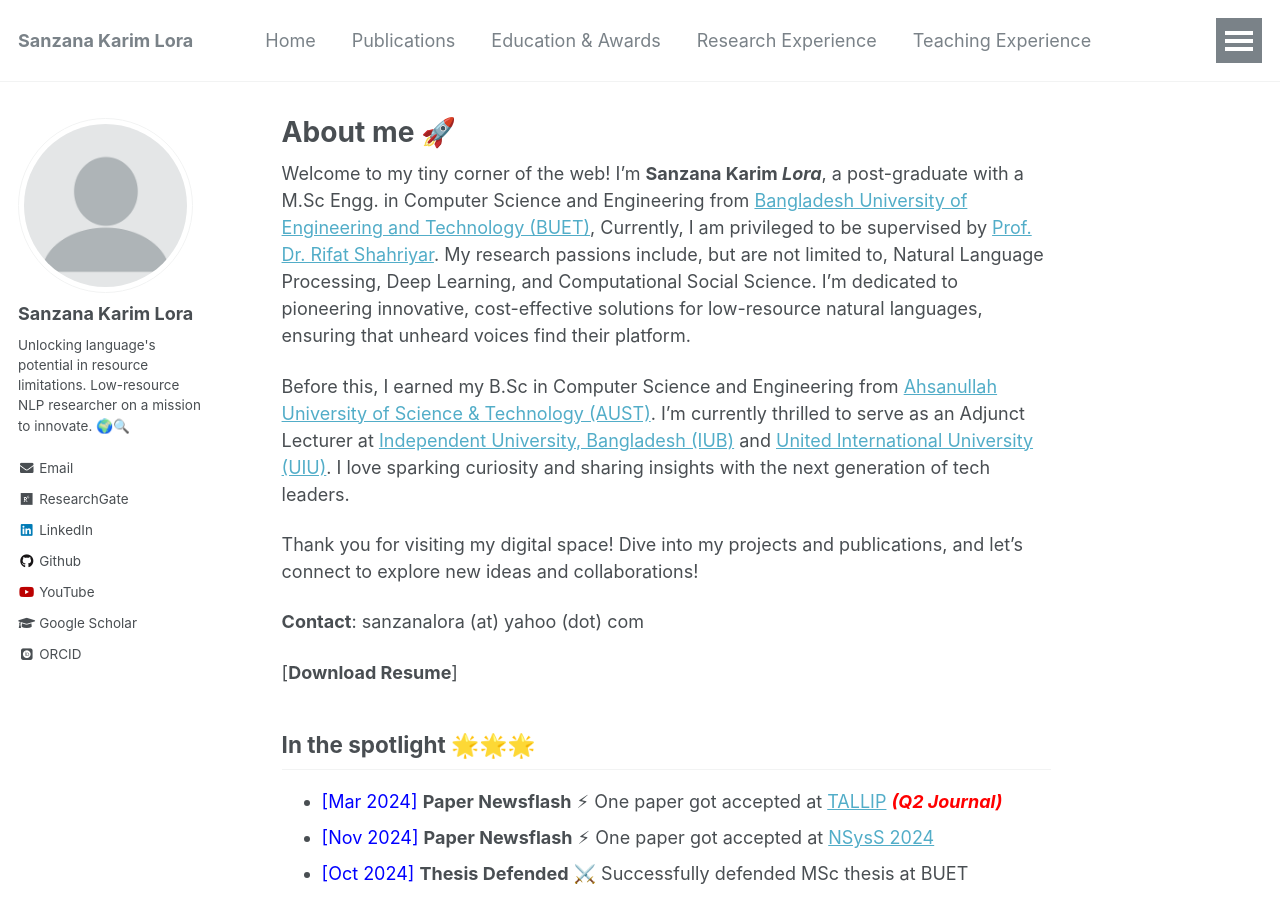
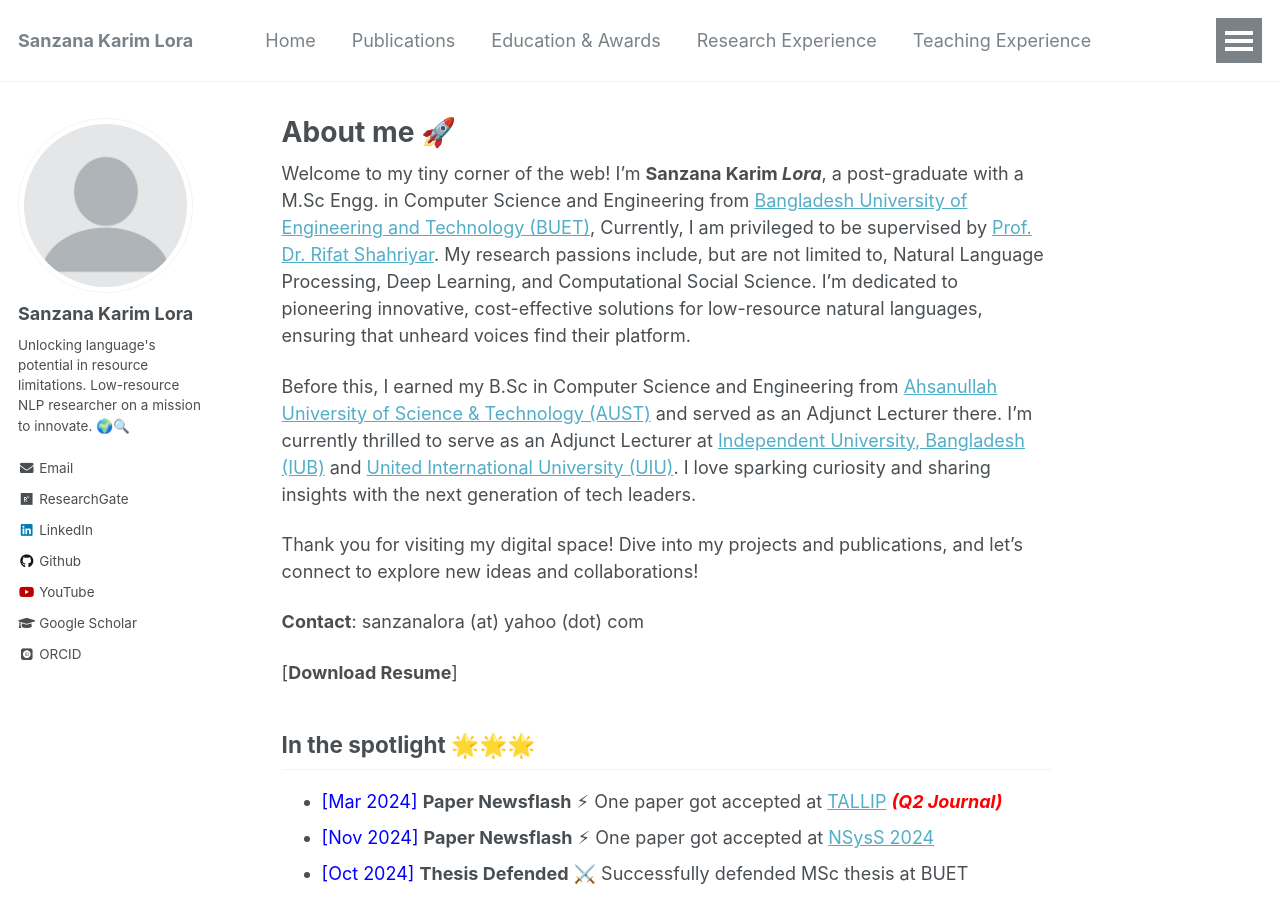
Before and after one commit to sanzanalora/sanzanalora.github.io, a Jekyll site: the page built from _pages/about.md, in a window 1280 px wide and 900 px high. Built offline with Jekyll 4.4.1, drawn with Linux system fonts in a browser that asks for light colours; some web fonts are replaced.

Commit message:
Update about.md

```diff
--- a/_pages/about.md
+++ b/_pages/about.md
@@ -9,7 +9,7 @@ redirect_from:
 ---
 Welcome to my tiny corner of the web! I'm **Sanzana Karim *Lora***, a post-graduate with a M.Sc Engg. in Computer Science and Engineering from [Bangladesh University of Engineering and Technology (BUET)](https://cse.buet.ac.bd/), Currently, I am privileged to be supervised by  [Prof. Dr. Rifat Shahriyar](https://cse.buet.ac.bd/faculty/faculty_detail/rifat). My research passions include, but are not limited to, Natural Language Processing, Deep Learning, and Computational Social Science. I'm dedicated to pioneering innovative, cost-effective solutions for low-resource natural languages, ensuring that unheard voices find their platform.
 
-Before this, I earned my B.Sc in Computer Science and Engineering from [Ahsanullah University of Science & Technology (AUST)](http://aust.edu/). I’m currently thrilled to serve as an Adjunct Lecturer at [Independent University, Bangladesh (IUB)](https://iub.ac.bd/) and [United International University (UIU)](https://www.uiu.ac.bd/).  I love sparking curiosity and sharing insights with the next generation of tech leaders.
+Before this, I earned my B.Sc in Computer Science and Engineering from [Ahsanullah University of Science & Technology (AUST)](http://aust.edu/) and served as an Adjunct Lecturer there. I’m currently thrilled to serve as an Adjunct Lecturer at [Independent University, Bangladesh (IUB)](https://iub.ac.bd/) and [United International University (UIU)](https://www.uiu.ac.bd/).  I love sparking curiosity and sharing insights with the next generation of tech leaders.
 
 Thank you for visiting my digital space! Dive into my projects and publications, and let’s connect to explore new ideas and collaborations!
 
```
